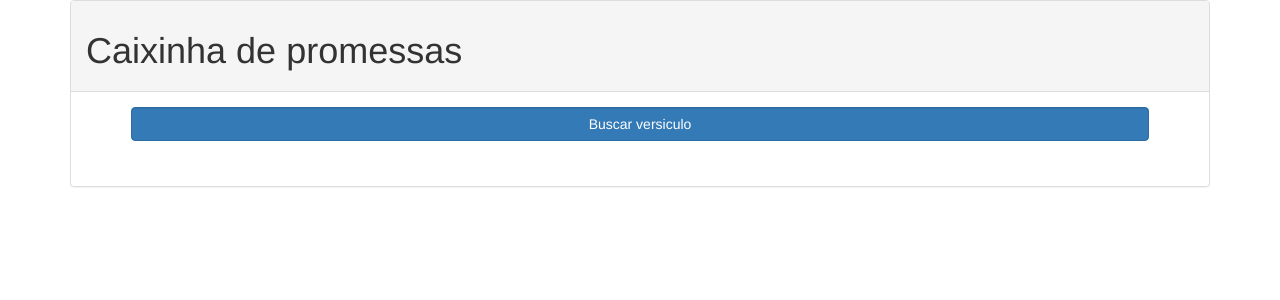
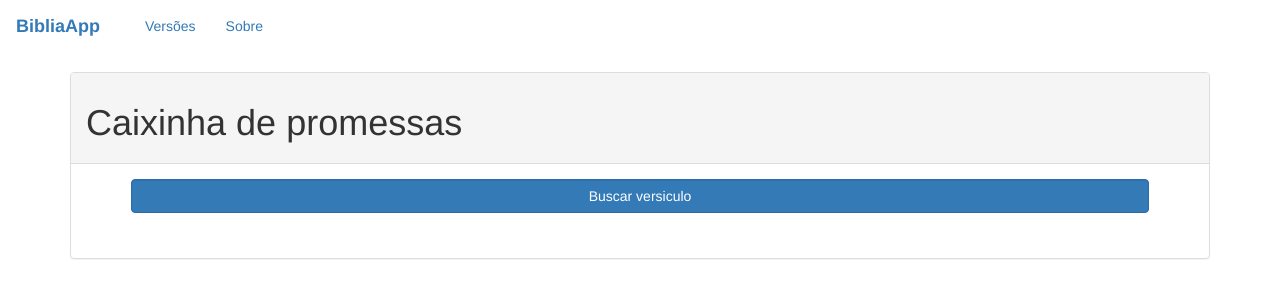
Before and after one commit to MarcioAndrade/Biblia, an Angular app in the folder client/biblia-app/: page / in a window 1280 px wide. Shown: the top 300 px of the page. Built offline with nearby package versions, Linux system fonts and the light colour scheme; no server answers.

Commit message:
Formatação do componente header

```diff
--- a/client/biblia-app/src/app/app.component.html
+++ b/client/biblia-app/src/app/app.component.html
@@ -1,3 +1,5 @@
+<app-header></app-header>
+
 <div class="container">
   <div class="panel panel-default">
     <div class="panel-heading">
--- a/client/biblia-app/src/app/header/header.component.html
+++ b/client/biblia-app/src/app/header/header.component.html
@@ -1,16 +1,26 @@
 <header class="main-header">
-  <nav class="navbar navbar-static-top">
-    <div class="container">
+  <nav class="navbar navbar-light bg-light">
+    <div class="cointainer">
       <div class="navbar-header">
+        <a class="navbar-brand"><b>BibliaApp</b></a>
         <button type="button" class="navbar-toggle collapsed" data-toggle="collapse" data-target="#navbar-collapse">
           <i class="fa fa-bars"></i>
+          <span class="navbar-toggler-icon"></span>
         </button>
       </div>
+
       <div class="collapse navbar-collapse pull-left" id="navbar-collapse">
         <ul class="nav navbar-nav">
-          <!-- <li routerLinkActive="active"><a [routerLink]="['/versoes']">Versões</a></li>
-          <li routerLinkActive="active"><a [routerLink]="['/about']">Sobre</a></li> -->
+          <!-- <li routerLinkActive="active"><a [routerLink]="['/versoes']">Versões</a></li> -->
+          <li class="active"><a href="#"> Versões <span class="sr-only">(página
+                atual)</span></a></li>
+          <!-- <li routerLinkActive="active"><a [routerLink]="['/about']">Sobre</a></li> -->
+          <li><a href="#"> Sobre</a></li>
         </ul>
+        <!-- <form class="form-inline my-2 my-lg-0">
+      <input class="form-control mr-sm-2" type="search" placeholder="Pesquisar" aria-label="Pesquisar">
+      <button class="btn btn-outline-success my-2 my-sm-0" type="submit">Pesquisar</button>
+    </form> -->
       </div>
     </div>
   </nav>
--- a/client/biblia-app/src/app/header/header.component.ts
+++ b/client/biblia-app/src/app/header/header.component.ts
@@ -2,8 +2,7 @@ import { Component, OnInit } from '@angular/core';
 
 @Component({
   selector: 'app-header',
-  templateUrl: './header.component.html',
-  styleUrls: ['./header.component.css']
+  templateUrl: './header.component.html'
 })
 export class HeaderComponent implements OnInit {
 
```
Also changed, not shown: 1 other file (tests, documents, lock files or other folders).
